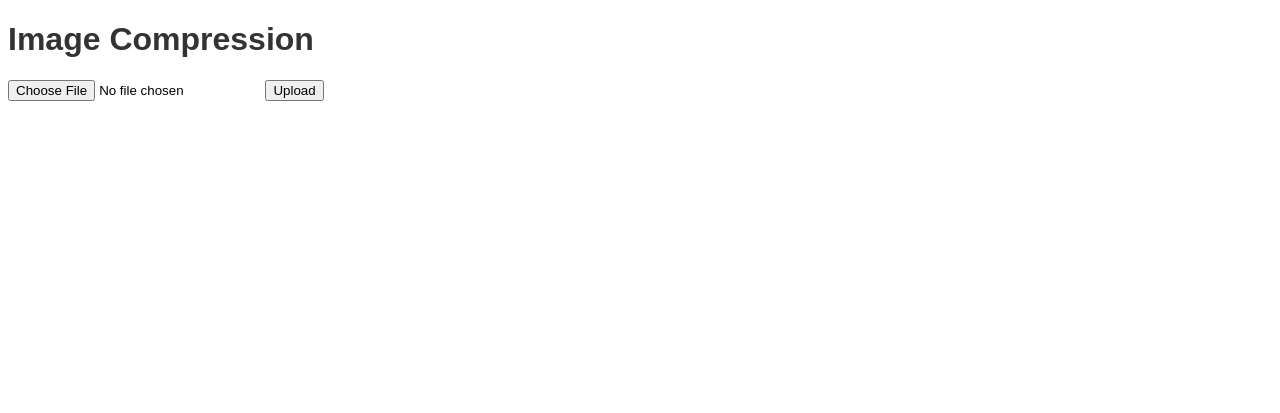
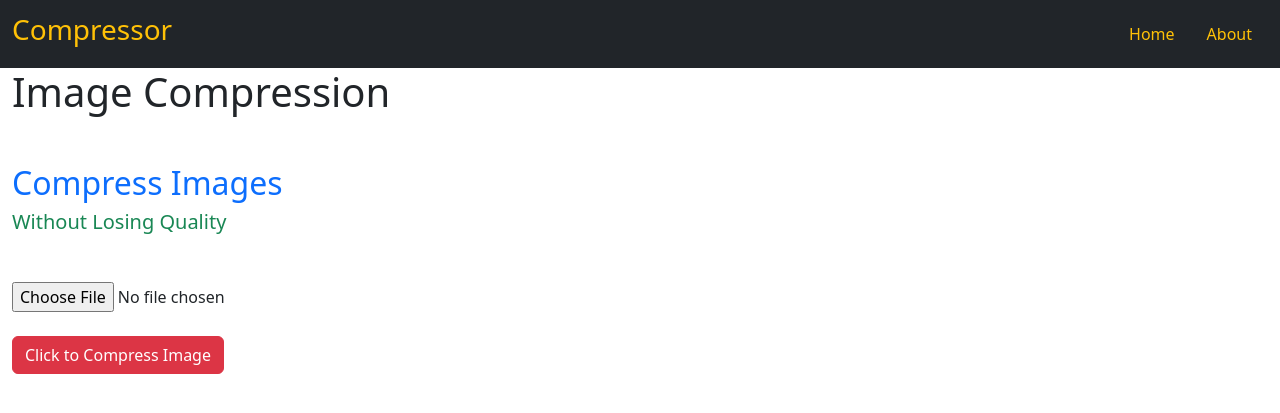
Before and after one commit to Gloriaisuwa/New_image, a Flask app: template Compressed_Saved/templates/index.html in a window 1280 px wide. Shown: the top 413 px of the page. Run offline with Flask 3, Linux system fonts and the light colour scheme; the template is opened without the code that fills it, so the values that code supplies are empty; parts of the project's set-up code (start-up, migrations or seed data) failed here and were passed over.

Commit message:
Add files via upload
updating existing index file

```diff
--- a/Compressed_Saved/templates/index.html
+++ b/Compressed_Saved/templates/index.html
@@ -5,19 +5,46 @@
     <meta name="viewport" content="width=device-width, initial-scale=1.0">
     <title>Image Compression</title>
     <link rel="stylesheet" href="{{ url_for('static', filename='styles.css') }}">
+    <link rel="stylesheet" href="./style2.css">
+  <link rel="stylesheet" href="./bootstrap.min.css">
 </head>
 <body>
+    <nav id="header" class="navbar bg-dark">
+        <div class="container-fluid">
+          <a href="./index2.html" class="navbar-brand text-warning"><h3>Compressor</h4></a>
+
+          <ul id="navlink" class="nav nav-pills">
+            <li><a class="nav-link text-warning" href="./index.html">Home</a></li>
+            <li><a class="nav-link text-warning" href="#">About</a></li>
+          </ul>
+        </div>
+      </nav>
+
+      <section id="hero" class="container-fluid">
+        <div id=content>
           <h1>Image Compression</h1>
-    <form id="uploadForm" enctype="multipart/form-data">
-        <input type="file" name="image" id="imageInput" accept="image/*">
-        <button type="submit">Upload</button>
+
+          <div class="my-5">
+            <h2 class="text-primary">Compress Images</h2>
+            <h5 class="text-success">Without Losing Quality</h5>
+          </div>
+
+          <form id="uploadForm" enctype="multipart/form-data" class="my-5">
+              <input type="file" name="image" id="imageInput" accept="image/*"><br>
+              <button type="submit" class="btn btn-danger my-4">Click to Compress Image</button>
           </form>
+
           <div id="loadingIndicator" style="display: none;">Processing...</div>
+
           <div id="result" style="display: none;">
               <h2>Compressed Image</h2>
               <img id="compressedImage" src="" alt="Compressed Image">
-        <a id="downloadLink" href="" download>Download Compressed Image</a>
+              <a class="btn btn-outline-primary" id="downloadLink" href="">Download Compressed Image</a>
           </div>
+      </div>
+
+      </section>
+
     <script src="{{ url_for('static', filename='script.js') }}"></script>
 </body>
 </html>
```
Lines whose indentation alone changed are shown as unchanged.
